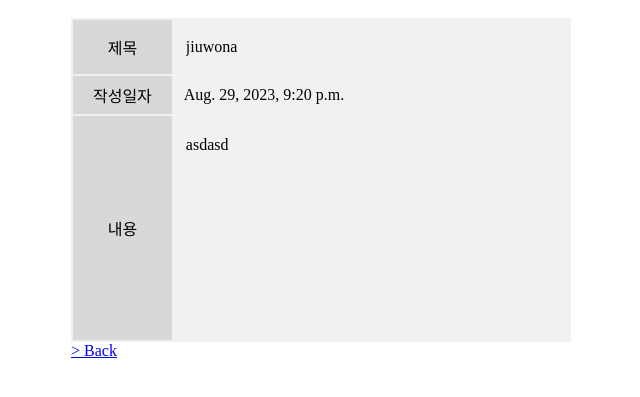
After one commit to JiwonHwang01/Letters_project, a Django app: page /letters/2/ in a window 1280 px wide. The commit adds this page. Shown: the top 397 px of the page, without its empty margins (319-959 px from the left). Run offline with Django 4.2, Linux system fonts and the light colour scheme; data comes from the database, SQL or seed files in the repository; both versions use the stored data as it was after the commit.

Commit message:
[feat] New Update letter posting feature

```diff
--- a/letters/models.py
+++ b/letters/models.py
@@ -3,9 +3,7 @@ from django.contrib.auth.models import AbstractUser
 
 class User(AbstractUser):
     password = models.CharField(max_length=100)
-    lettercase_url = models.CharField(max_length=200, default = None, null=True)
-
-
+    lettercase_url = models.CharField(max_length=200, default = None, null=True, blank = True)
 
 class LetterCase(models.Model):
     user = models.ForeignKey(User, on_delete=models.CASCADE, default="")
--- /dev/null
+++ b/letters/templates/letters/letter_detail.html
@@ -0,0 +1,86 @@
+<!DOCTYPE html>
+<html lang="en">
+<head>
+    <meta charset="UTF-8">
+    <title>Title</title>
+</head>
+<style type="text/css">
+        .content {
+            max-width:500px;
+            margin: auto;
+            padding:10px;
+        }
+
+		.reply_content {
+			text-align:right
+		}
+
+		.reply_content .reply{
+			border-radius: 0.5em;
+			display: block;
+			margin: 4px;
+			padding: 3px 10px;
+		}
+
+		.letter_for_read {
+			width: 100%;
+			background-color:#f1f1f1;
+		}
+
+		#title {
+			height: 32px;
+			width: 100%;
+			border-radius: 0.5em;
+			border: none;
+			font-family: inherit;
+			font-size: inherit;
+			background: none;
+		}
+
+        textarea {
+			width: 100%;
+            font-family: inherit;
+            font-size: 100%;
+			resize: none;
+			border-radius: 0.5em;
+			padding-block: 10px;
+			border: 0px;
+			background: none;
+        }
+
+		.td_title {
+			background-color: #d8d8d8
+		}
+    </style>
+<body>
+    <div class="content">
+
+		<table class="letter_for_read">
+			<tbody>
+				<tr>
+					<td class="td_title" style="text-align:center; width:20%;">제목</td>
+					<td style="padding:10px;">
+						<input type="text" name="title" id="title" value="{{ letter.title }}" readonly/>
+					</td>
+				</tr>
+				<tr>
+					<td class="td_title" style="text-align:center; width:20%;">작성일자</td>
+					<td style="padding:10px;">
+						<span>{{ letter.pub_date }}</span>
+					</td>
+				</tr>
+				<tr>
+					<td class="td_title" style="text-align:center;">내용</td>
+					<td style="padding:10px;">
+						<textarea name="detail" id="detail" rows="10" readonly>{{ letter.letter_text }}</textarea>
+					</td>
+				</tr>
+			</tbody>
+		</table>
+		<div style="text-align:left;">
+			<a href="{% url 'my_page' %}">> Back</a>
+		</div>
+
+    </div>
+</body>
+</html>
--- a/letters/templates/letters/my_page.html
+++ b/letters/templates/letters/my_page.html
@@ -55,7 +55,7 @@
                         <td style="text-align:center;">{{ forloop.counter }}</td>
 
                         <td>
-                            <a>
+                            <a href="{%url 'letter_detail' data.id %}">
                                 {{ data.title }}
                             </a>
                         </td>
@@ -71,6 +71,7 @@
             {% endif %}
             </tbody>
         </table>
+        <button type="button" class="HomeBtn" onclick = "location.href='/letters/'">Home</button><br>
     </div>
 </body>
 </html>
--- a/letters/urls.py
+++ b/letters/urls.py
@@ -6,5 +6,7 @@ urlpatterns = [
     path('', views.index, name='index'),
     # path('detail/', views.letterdetail, name='letter_detail'),
     path('mypage/', views.mypage, name='my_page'),
-
+    path('<int:data_id>/', views.letter, name='letter_detail'),
+    path('<str:token>/', views.write_letter, name='write_letter'),
+    path('post/', views.post_letter, name='post_letter'),
 ]
--- a/letters/views.py
+++ b/letters/views.py
@@ -1,13 +1,14 @@
 from django.shortcuts import render, redirect
 from letters.models import User, Letter
 from django.contrib.auth import authenticate, login, get_user
+from letters.forms import LetterForm
 
 def index(request):
     return render(request, 'letters/index.html')
 
-def letter(request, letter_id):
-    letter = Letter.objects.get(id=letter_id)
-    return
+def letter(request, data_id):
+    letter = Letter.objects.get(id=data_id)
+    return render(request, 'letters/letter_detail.html',{'letter':letter})
 
 def mypage(request):
     username = get_user(request)
@@ -15,5 +16,28 @@ def mypage(request):
     print(get_user(request))
     return render(request, 'letters/my_page.html', {'letter_list':all_letters, 'username':get_user(request)})
 
-def postmail(request):
-    return
+def write_letter(request, token):
+    # 여기에서 token을 사용해 사용자 식별 및 인증 로직을 추가
+    try:
+        user = User.objects.get(lettercase_url=token)
+    except User.DoesNotExist:
+        user = None
+    print(user)
+    print(get_user(request))
+    return render(request, 'letters/write_letter.html', {'user':user})
+
+def post_letter(request):
+
+    # 사용자가 POST 요청을 통해 폼을 제출한 경우
+    if request.method == 'POST':
+        form = LetterForm(request.POST)
+        if form.is_valid():
+            letter = form.save(commit=False)
+            # 여기에서 sender를 현재 로그인한 사용자로 설정하거나, token을 통해 식별된 사용자로 설정합니다.
+            letter.sender = request.user
+            letter.save()
+            return redirect('letters/')  # 익명 편지 작성 성공 페이지로 이동
+    else:
+        form = LetterForm()
+
+    return render(request, 'write_anonymous_letter.html', {'form': form})
```
Also changed, not shown: letters/forms.py (added, +7 -0 lines), letters/templates/letters/index.html (+6 -5 lines), letters/templates/letters/write_letter.html (added, +116 -0 lines), db.sqlite3.
